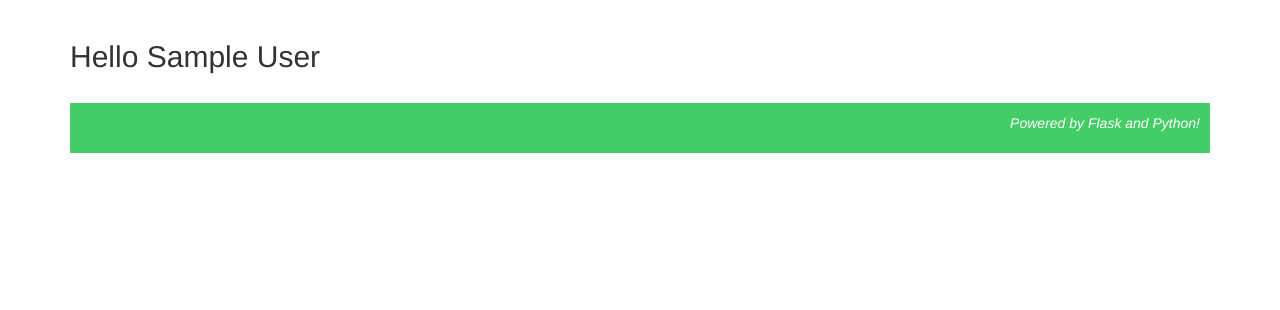
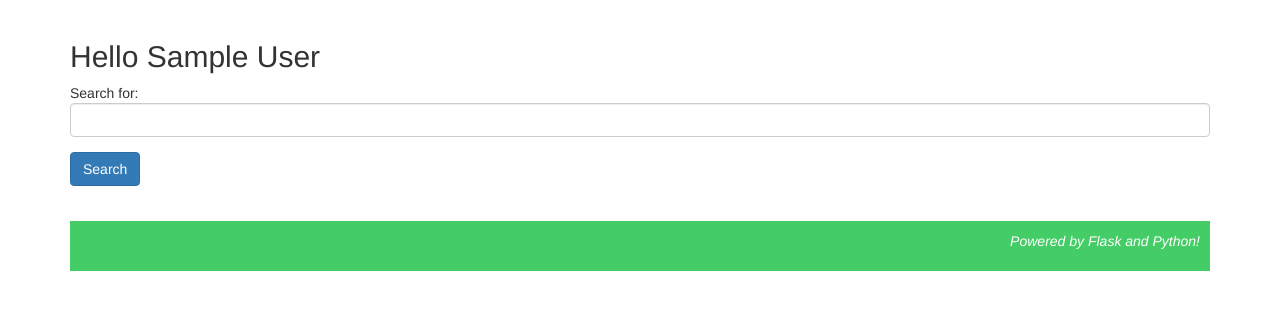
Before and after one commit to hnpilot/edx-project1, a Flask app: page /logged in a window 1280 px wide. Shown: the part 50-360 px from the top of the page. Run offline with Flask 2, Linux system fonts and the light colour scheme; the visitor is signed in with stand-in values (Sample User, id 1); some libraries are stand-ins or nearby versions.

Commit message:
Searching functionality implemented

```diff
--- a/application.py
+++ b/application.py
@@ -73,3 +73,12 @@ def logged():
 def logout():
     session.pop('user', None)
     return redirect(url_for('index'))
+
+@app.route("/search",methods=["POST"])
+def search():
+    if session.get('user') == None:
+        return redirect(url_for("index"))
+    search_for=request.form.get("search_for");
+    books=db.execute("SELECT * FROM books WHERE isbn LIKE :search_for OR name LIKE :search_for OR author LIKE :search_for",
+        {"search_for": "%" + search_for + "%"}).fetchall()
+    return render_template("logged.html",user=session.get('user'),books=books)
--- a/templates/logged.html
+++ b/templates/logged.html
@@ -5,6 +5,20 @@
 
 {% block content %}
   <h2>Hello {{ user.name }}</h2>
+  <form action="{{ url_for("search") }}" method="post">
+    <div class="form-group">
+      Search for:<br>
+      <input class="form-control" type="text" name="search_for">
+    </div>
+    <div class="form-group">
+      <button class="btn btn-primary">Search</button>
+    </div>
+  </form>
+  <table width="60%">
+  {% for book in books %}
+    <tr><td>{{ book.isbn }}</td><td>{{ book.name }}</td><td>{{ book.author }}</td><td>{{ book.year }}</td></tr>
+  {% endfor %}
+  </table>
 {% endblock %}
 
 {% block ops %}
```
